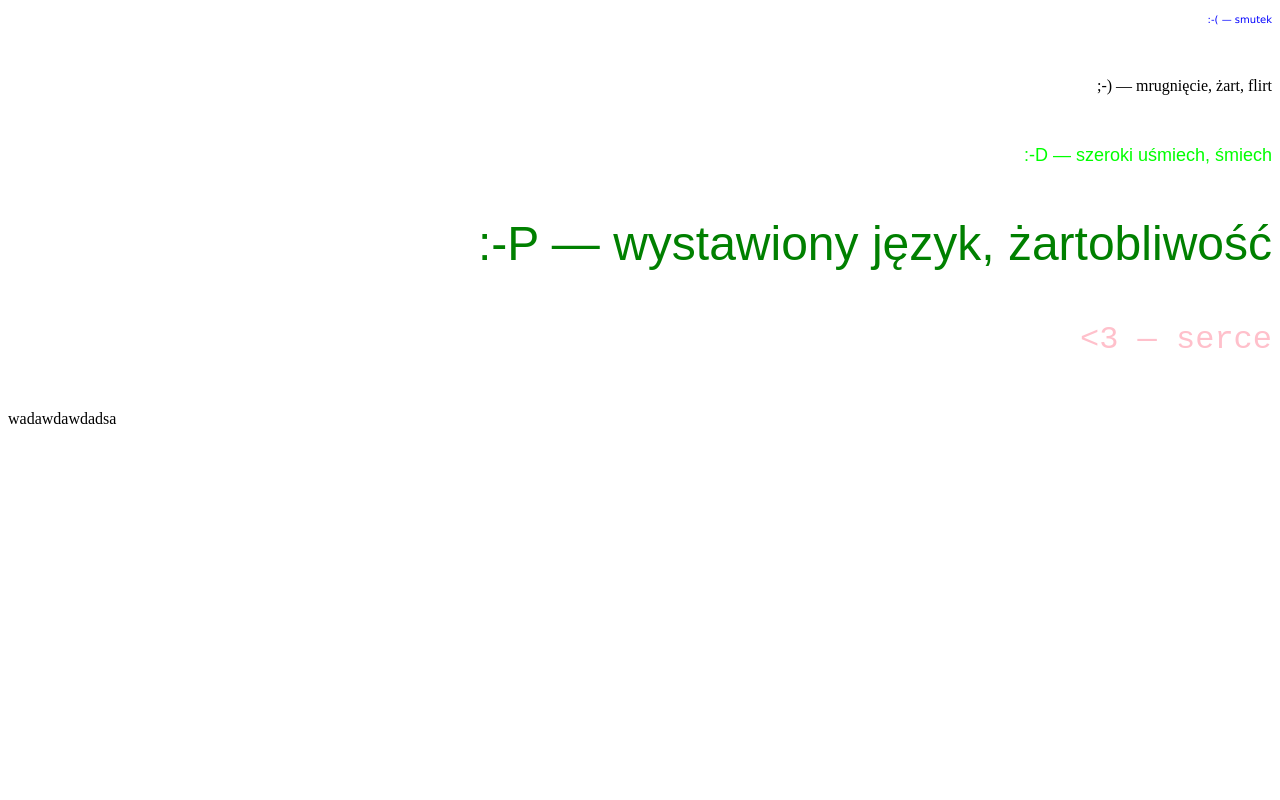
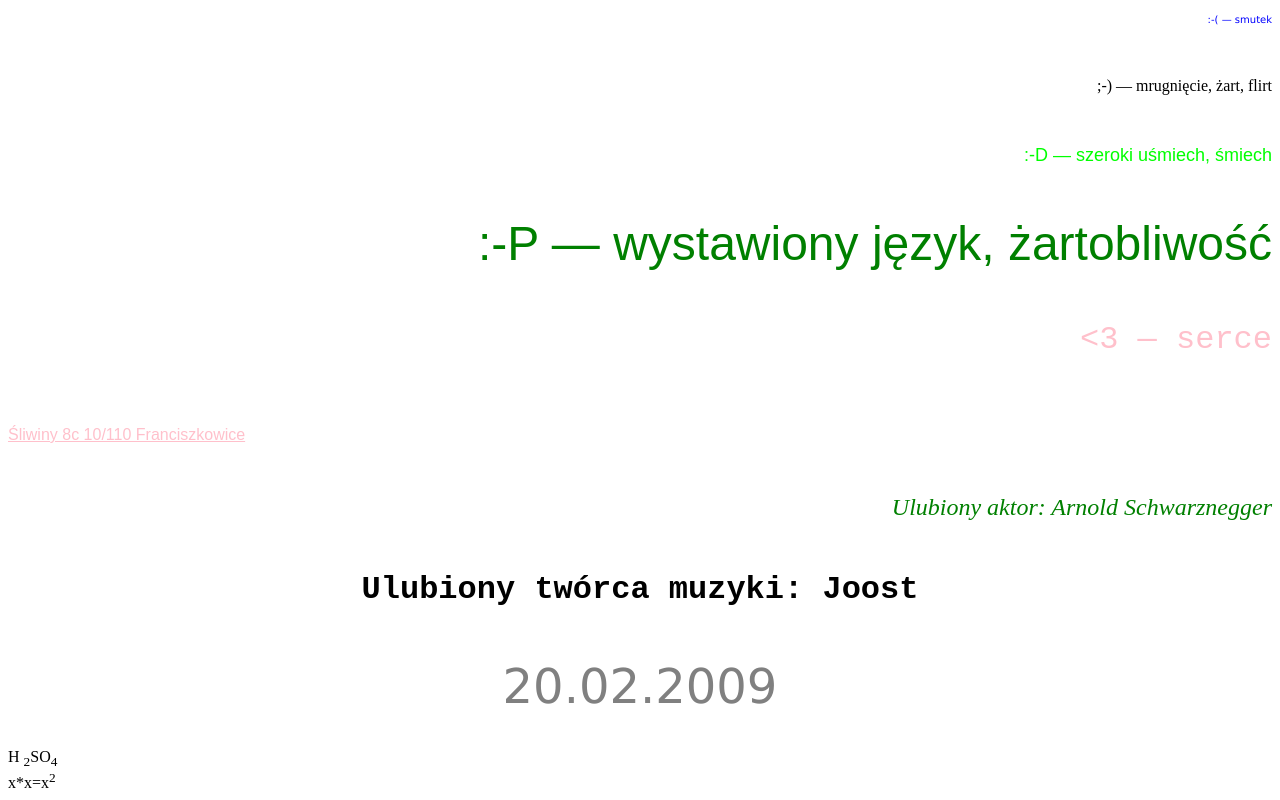
Before and after one commit to Vova23124314/cwiczenie, a plain HTML site: page index.html in a window 1280 px wide. Shown: the part 1127-1927 px from the top of the page. Before the commit the page ends 1563 px from the top, so only its background shows below. Drawn offline with Linux system fonts and the light colour scheme.

Commit message:
Update index.html

```diff
--- a/index.html
+++ b/index.html
@@ -33,6 +33,11 @@
 
 
          <br>
-         wadawdawdadsa
+         <p align="left"> <font color="pink" size="3" face="Arial"> <u> Śliwiny 8c 10/110 Franciszkowice </u> </font> </p> <br>
+<p align="right"> <font color="green" size="5" face="'Times New Roman'"> <i> Ulubiony aktor: Arnold Schwarznegger </i> </font> </p> <br>
+<p align="center"> <font color="black" size="6" face="'Courier New'"> <b> Ulubiony twórca muzyki: Joost </b> </font> </p> <br>
+<p align="center"> <font color="gray" size="7" face="Verdana"> 20.02.2009 </font> </p> <br>
+H <sub>2</sub>SO<sub>4</sub><br>
+  x*x=x<sup>2</sup>
     </body>
   </html>
```
